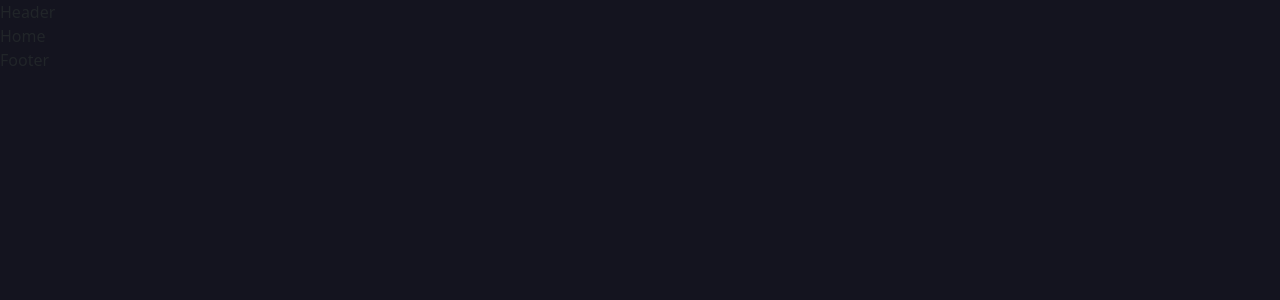
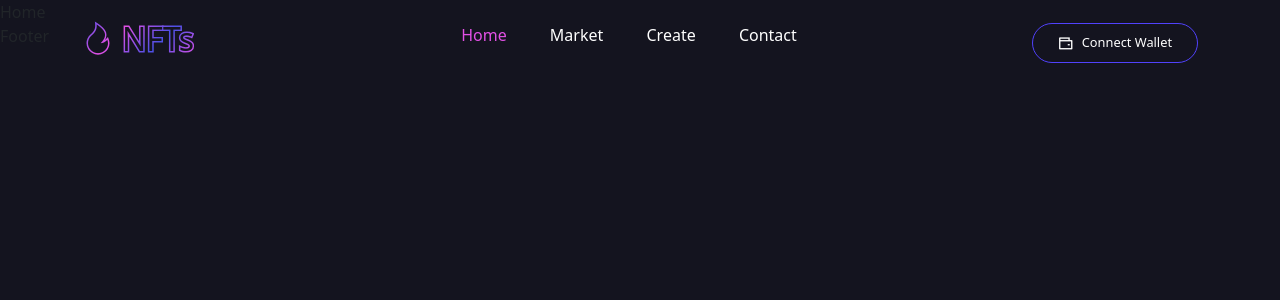
Before and after one commit to AlejoUfano/NFTs, a React (Create React App) app: page /home in a window 1280 px wide. Shown: the top 300 px of the page. Built offline with nearby package versions, Linux system fonts and the light colour scheme.

Commit message:
Feat(Header) Header component added

```diff
--- a/src/components/Header/Header.jsx
+++ b/src/components/Header/Header.jsx
@@ -1,8 +1,61 @@
 import React from 'react'
+import './header.css'
+import { Container } from 'reactstrap'
+import { NavLink, Link } from 'react-router-dom'
+
+const NAV__LINKS = [
+  {
+    display: 'Home',
+    url: '/home'
+  },
+  {
+    display: 'Market',
+    url: '/market'
+  },
+  {
+    display: 'Create',
+    url: '/create'
+  },
+  {
+    display: 'Contact',
+    url: '/contact'
+  }
+]
 
 const Header = () => {
   return (
-    <div>Header</div>
+    <header className='header'>
+      <Container>
+        <div className='navigation'>
+          <div className='logo'>
+            <h2 className='d-flex gap-2 align-items-center'>
+              <span>
+                <i class='ri-fire-fill'></i>
+              </span>
+              NFTs
+            </h2>
+          </div>
+          <div className='navMenu'>
+            <ul className='navList'>
+              {
+                NAV__LINKS.map((item,index)=> <li className='navItem' key={index}>
+                <NavLink to={item.url} className= { navClass => navClass.isActive ? 'active' : ''}>{item.display}</NavLink>
+              </li>)
+              }
+            </ul>
+          </div>
+          <div className='navRight d-flex align-items-center gap-5'>
+            <button className='btn d-flex align-items-center gap-2'>
+              <span>
+                <i class='ri-wallet-line'></i>
+              </span>
+              <Link to='/wallet'>Connect Wallet</Link>
+            </button>
+            <span className="mobileMenu"><i class="ri-menu-line"></i></span>
+          </div>
+        </div>
+      </Container>
+    </header>
   )
 }
 
--- /dev/null
+++ b/src/components/Header/header.css
@@ -0,0 +1,57 @@
+.header {
+    width: 100%;
+    height: 70px;
+    line-height: 70px;
+    position: fixed;
+    top: 0;
+    left: 0;
+    z-index: 1313131313;
+}
+.navigation {
+    display: flex;
+    align-items: center;
+    justify-content: space-between;
+}
+.navList {
+    display: flex;
+    align-items: center;
+    column-gap: 2.7rem;
+}
+.navItem a {
+    text-decoration: none;
+    color: #fff;
+}
+.navItem a:hover {
+    color: #fff;
+}
+.active {
+    color: #e250e5 !important;
+}
+.logo h2 {
+    background: linear-gradient(-45deg, #e250e5, #4b50e6, #e250e5, #4b50e6);
+    background-size: 100% 100%;
+    background-clip: text;
+    -webkit-text-stroke: 3px transparent;
+    -webkit-text-fill-color: #14141f;
+}
+.navRight .btn {
+    padding: 7px 25px;
+    border: 1px solid #5142fc;
+    border-radius: 50px;
+}
+.navRight .btn a {
+    color: #fff;
+    text-decoration: none;
+    font-size: 0.8rem;
+}
+.navRight .btn span i {
+    color: #fff;
+}
+.navRight .btn a:hover {
+    color: #fff;
+}
+.mobileMenu {
+    color: #fff;
+    font-size: 1.3rem;
+    display: none;
+}
```
